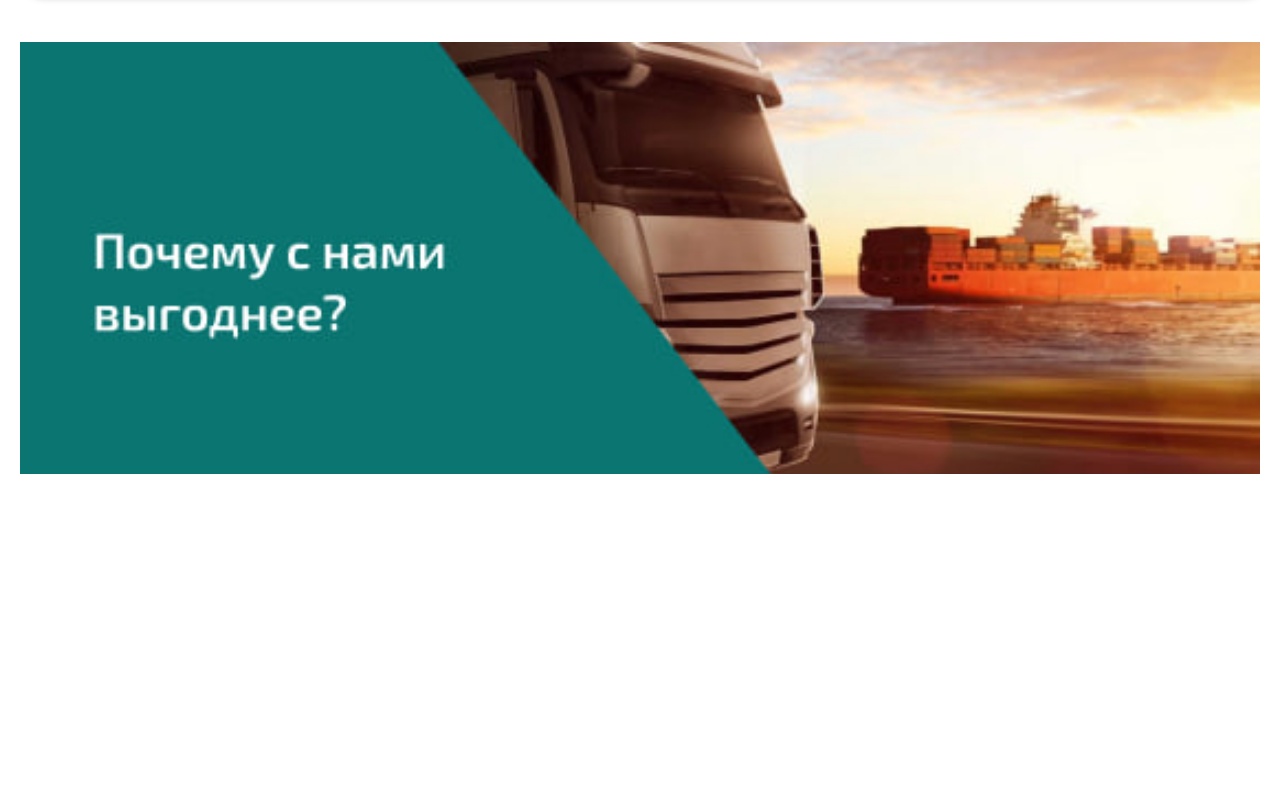
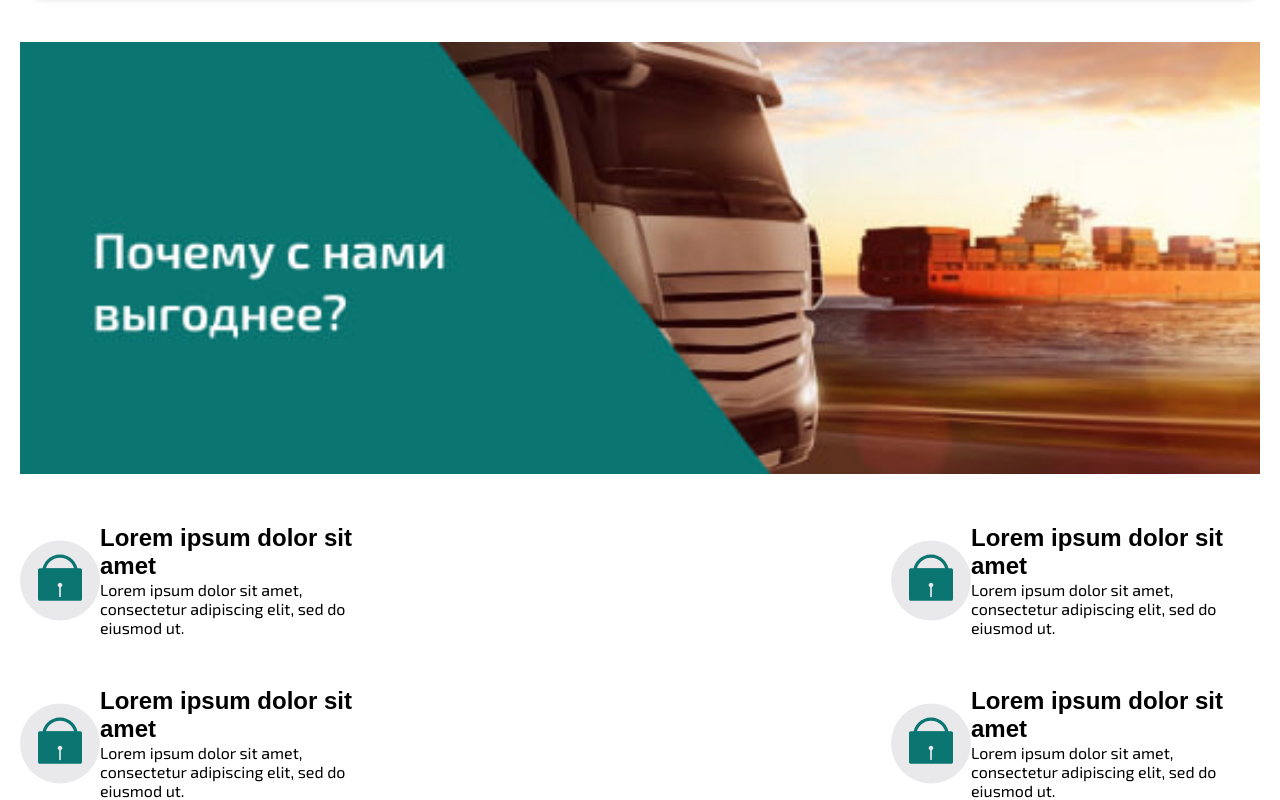
Before and after one commit to shohjahon9411-arch/logistika, a plain HTML site: page index.html in a window 1280 px wide. Shown: the part 873-1673 px from the top of the page. Before the commit the page ends 1397 px from the top, so only its background shows below. Drawn offline with Linux system fonts and the light colour scheme; a web font is replaced by a local one.

Commit message:
+section
Co-authored-by: Copilot <copilot@github.com>

```diff
--- a/css/main.css
+++ b/css/main.css
@@ -173,7 +173,8 @@ body {
     margin-bottom: 50px;
 
 }
-.bg-tablet{
+
+.bg-tablet {
     display: none;
     background-image: url(../images/images/dg\ truck.jpg);
     background-size: cover;
@@ -183,6 +184,24 @@ body {
     margin-bottom: 50px;
 
 
+}
+
+.bg-cards {
+    width: 1242px;
+    display: flex;
+    column-gap: 500px;
+    margin-top: 50px;
+}
+
+.bg-cards-info {
+    display: flex;
+}
+.bg-cards-info h5 {
+    font-size: 24px;
+    font-weight: 600;
+}
+.bg-cards-info img {
+    width: 92px;
 }
 
 @media(max-width:1098px) {
@@ -248,10 +267,12 @@ body {
         font-weight: 400px;
         width: 390px;
     }
-    .bg-truck{
+
+    .bg-truck {
         display: none;
     }
-    .bg-tablet{
+
+    .bg-tablet {
         display: block;
         width: 100%;
         height: 432px;
--- a/index.html
+++ b/index.html
@@ -43,8 +43,48 @@
             </div>
         </section>
         <section class="reclama container">
-                <div class="bg-truck"></div>
-                <div class="bg-tablet"></div>
+            <div class="bg-truck"></div>
+            <div class="bg-tablet"></div>
+
+            <div class="bg-cards">
+
+                <div class="bg-cards-info">
+                    <img src="images/icons/quluf.svg" alt="quluf">
+                    <div>
+                        <h5>Lorem ipsum dolor
+                            sit amet</h5>
+                        <p>Lorem ipsum dolor sit amet, consectetur adipiscing elit, sed do eiusmod ut.</p>
+                    </div>
+                </div>
+                <div class="bg-cards-info">
+                    <img src="images/icons/quluf.svg" alt="quluf">
+                    <div>
+                        <h5>Lorem ipsum dolor
+                            sit amet</h5>
+                        <p>Lorem ipsum dolor sit amet, consectetur adipiscing elit, sed do eiusmod ut.</p>
+                    </div>
+                </div>
+            </div>
+             <div class="bg-cards">
+
+                <div class="bg-cards-info">
+                    <img src="images/icons/quluf.svg" alt="quluf">
+                    <div>
+                        <h5>Lorem ipsum dolor
+                            sit amet</h5>
+                        <p>Lorem ipsum dolor sit amet, consectetur adipiscing elit, sed do eiusmod ut.</p>
+                    </div>
+                </div>
+                <div class="bg-cards-info">
+                    <img src="images/icons/quluf.svg" alt="quluf">
+                    <div>
+                        <h5>Lorem ipsum dolor
+                            sit amet</h5>
+                        <p>Lorem ipsum dolor sit amet, consectetur adipiscing elit, sed do eiusmod ut.</p>
+                    </div>
+                </div>
+            </div>
+
         </section>
     </main>
 </body>
```
